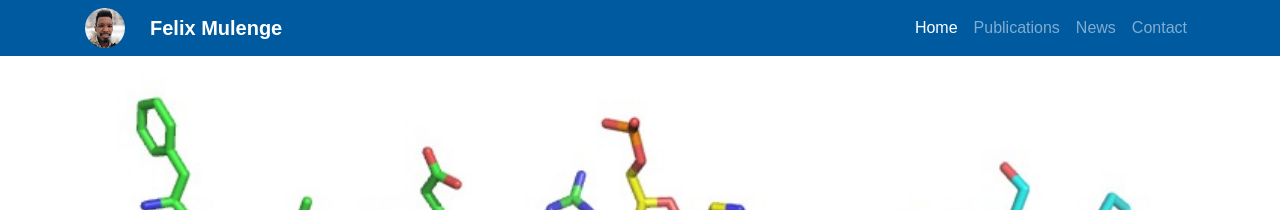
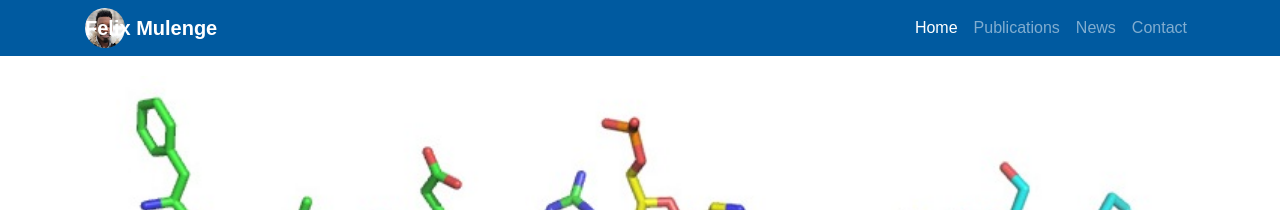
Before and after one commit to fmulenge/fmulenge.github.io, a Jekyll site: the page built from index.md, in a window 1280 px wide. Shown: the top 210 px of the page. Built offline with Jekyll 4.4.1, drawn with Linux system fonts in a browser that asks for light colours.

Commit message:
Update custom.css

```diff
--- a/static/css/custom.css
+++ b/static/css/custom.css
@@ -95,10 +95,20 @@
    }
 }
 
-.navbar .navbar-brand {
-  padding: 2px 15px;
+.navbar-brand {
+    position: absolute;
+    width: 100%;
+    text-align: left;
+    margin:0 auto;
 }
 
-.navbar .navbar-brand img {
+.navbar-brand img {
   display: inline-block;
 }
+
+@media(min-width: 992px){
+   .navbar-brand {
+      float: none;
+      width: 100%;
+   }
+}
```
